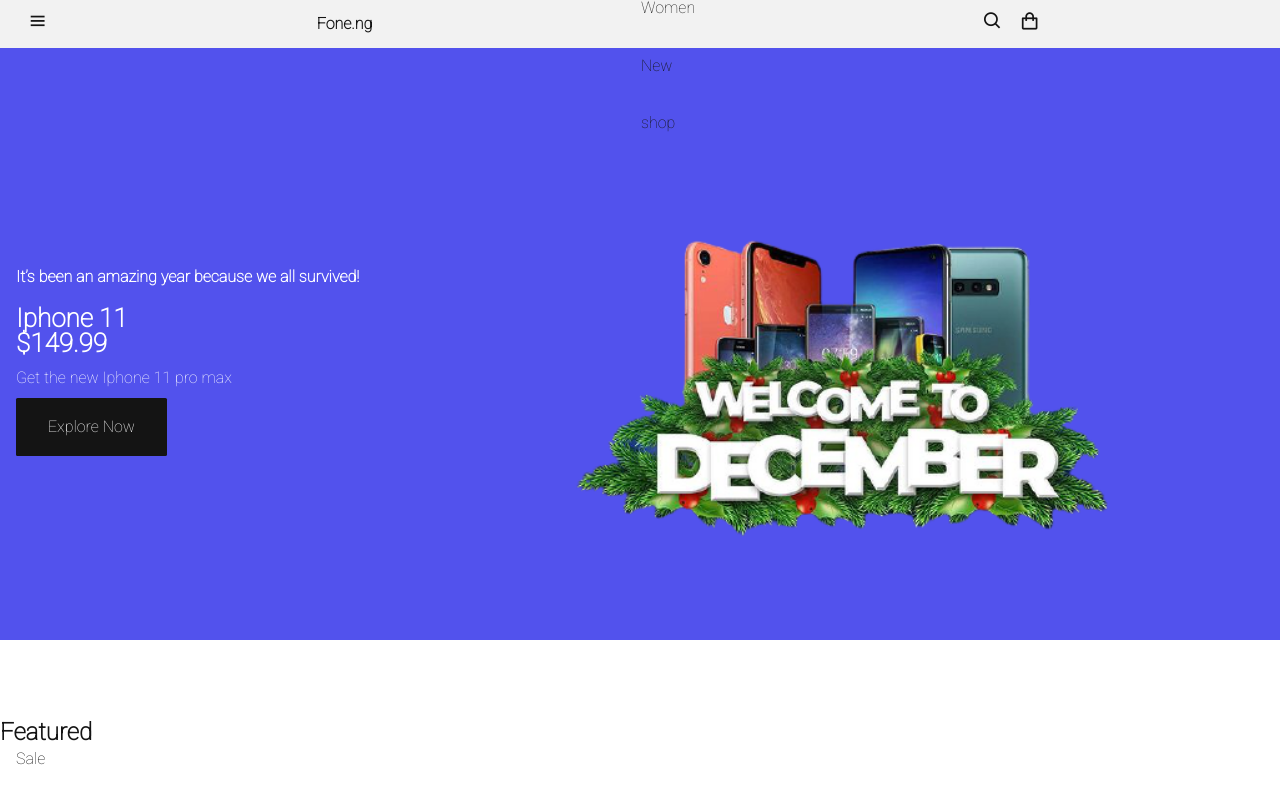
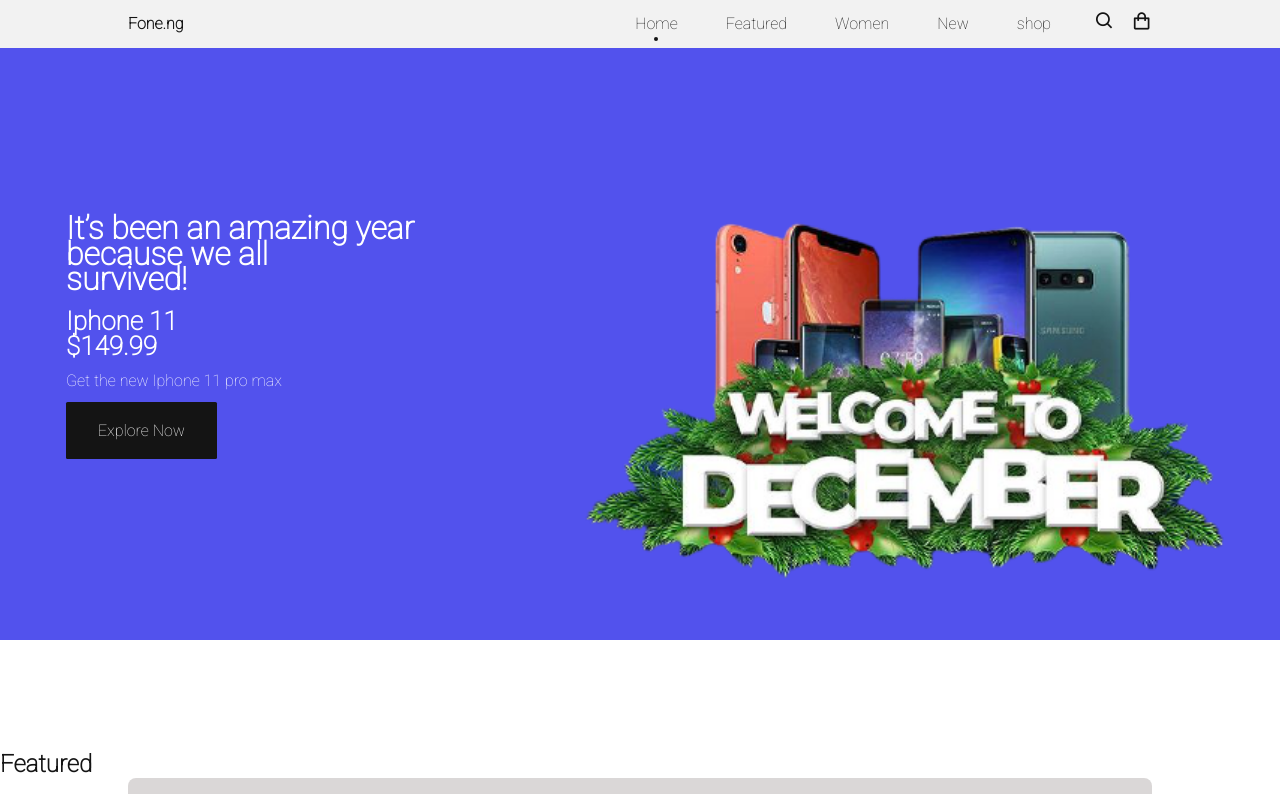
Before and after one commit to Chisonm/foneng, a plain HTML site: page index.html in a window 1280 px wide. Shown: the top 794 px of the page. Drawn offline with nearby package versions, Linux system fonts and the light colour scheme.

```diff
--- a/assets/css/style.css
+++ b/assets/css/style.css
@@ -217,7 +217,8 @@
     /* width: 275px;  */
     margin-left: auto;
     margin-right: auto;
-    width: 50%;
+    margin-top: 0;
+    width: 60%;
 }
 .home__new{
     display: block;
@@ -251,3 +252,99 @@
 .button:hover{
     transform: translateY(-.25rem);
 }
+
+/* === FEATURED === */
+.featured__container{
+    row-gap: 2rem;
+    grid-template-columns: repeat(autofit,minmax(220px,1fr));
+}
+.sneaker{
+    position: relative;
+    display: flex;
+    flex-direction: column;
+    align-items: center;
+    padding: 2rem;
+    background-color: #dad7d7;
+    border-radius: .5rem;
+    transition: .3s;
+}
+.sneaker__sale{
+    position: absolute;
+    left: .5rem;
+    background-color: var(--dark-color);
+    color: white;
+    padding: .25rem .5rem;
+    border-radius: .25rem;
+    font-size: var(--h2-font-size);
+    transform: rotate(-90deg);
+    letter-spacing: .1rem;
+}
+
+/* media Query */
+@media screen and (min-width:768px){
+    body{
+        margin: 0;
+    }
+    .section{
+        padding: 7rem 0;
+    }
+    .section-title::after{
+        width: 76px;
+    }
+    nav{
+        height: calc(var(--header-height) + 1.5rem);
+    }
+    .nav__menu{
+        margin-left: auto;
+    }
+    .nav__list{
+        display: flex;
+    }
+    .nav__item{
+        margin-left: var(--mb-6);
+        margin-bottom: 0;
+    }
+    .nav__toggle{
+        display: none;
+    }
+    .home__container{
+        height: 80vh;
+        grid-template-columns: max-content max-content;
+        justify-content: center;
+        align-items: center;
+    }
+    .home__header{
+        order: 1;
+    }
+    .home__shape{
+        left: 3;
+        bottom: 0;
+    }
+    .home__data{
+        padding-left: 50px;
+    }
+    .home__img{
+        right: 3;
+        bottom: 0;
+    }
+
+}
+@media screen and (min-width:1024px){
+    .bd-grid{
+        margin-left: auto;
+        margin-right: auto;
+    }
+    .home__container{
+        column-gap: 6rem;
+    }
+    .home__new{
+        font-weight: 900;
+        font-size: 2rem;
+    }
+}
+
+
+
+@media screen and (min-width:1440px){
+
+}
--- a/index.html
+++ b/index.html
@@ -44,7 +44,7 @@
             </div>
             <div class="home__data">
                 <span class="home__new">
-                    It’s been an amazing year because we all survived!
+                    It’s been an amazing  year<br> because we all<br> survived!
                 </span>
                 <h1 class="home__title">Iphone 11 <br>$149.99</h1>
                 <p class="home__description">Get the new Iphone 11 pro max </p>
```
